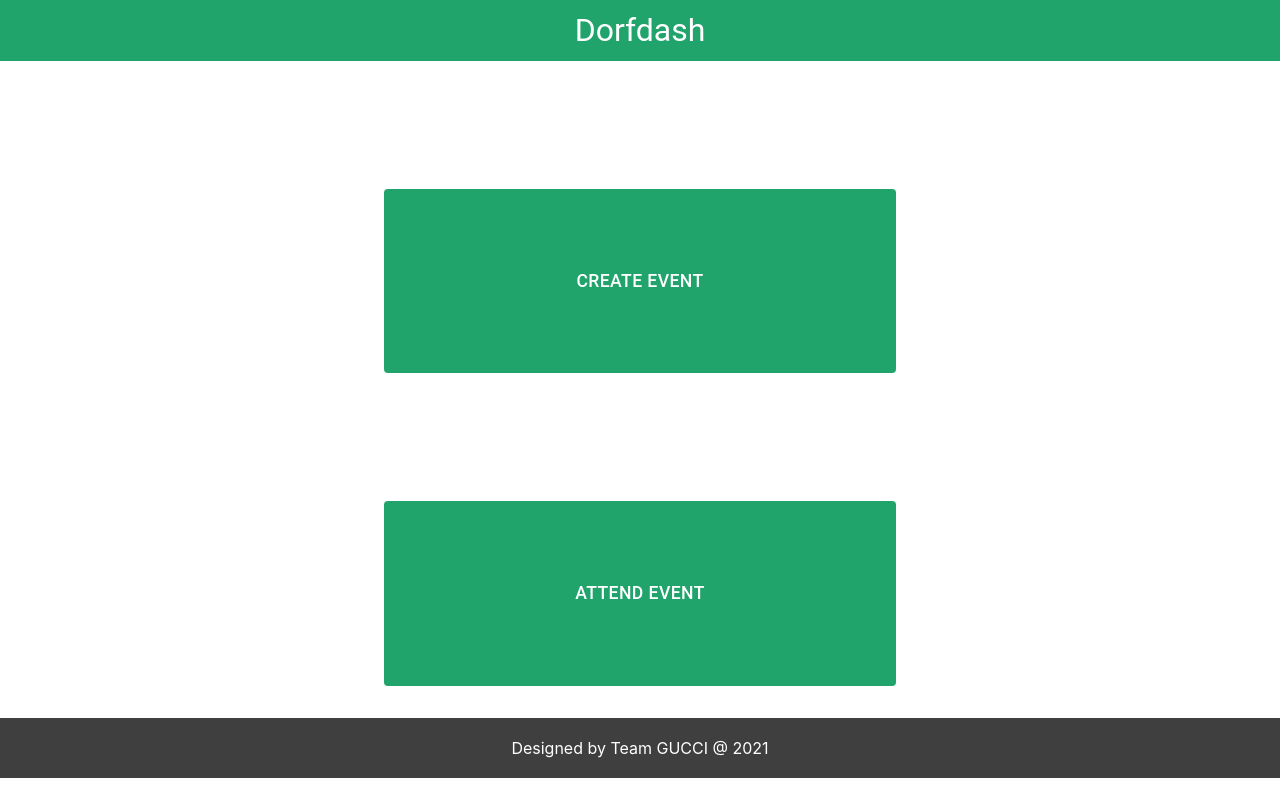
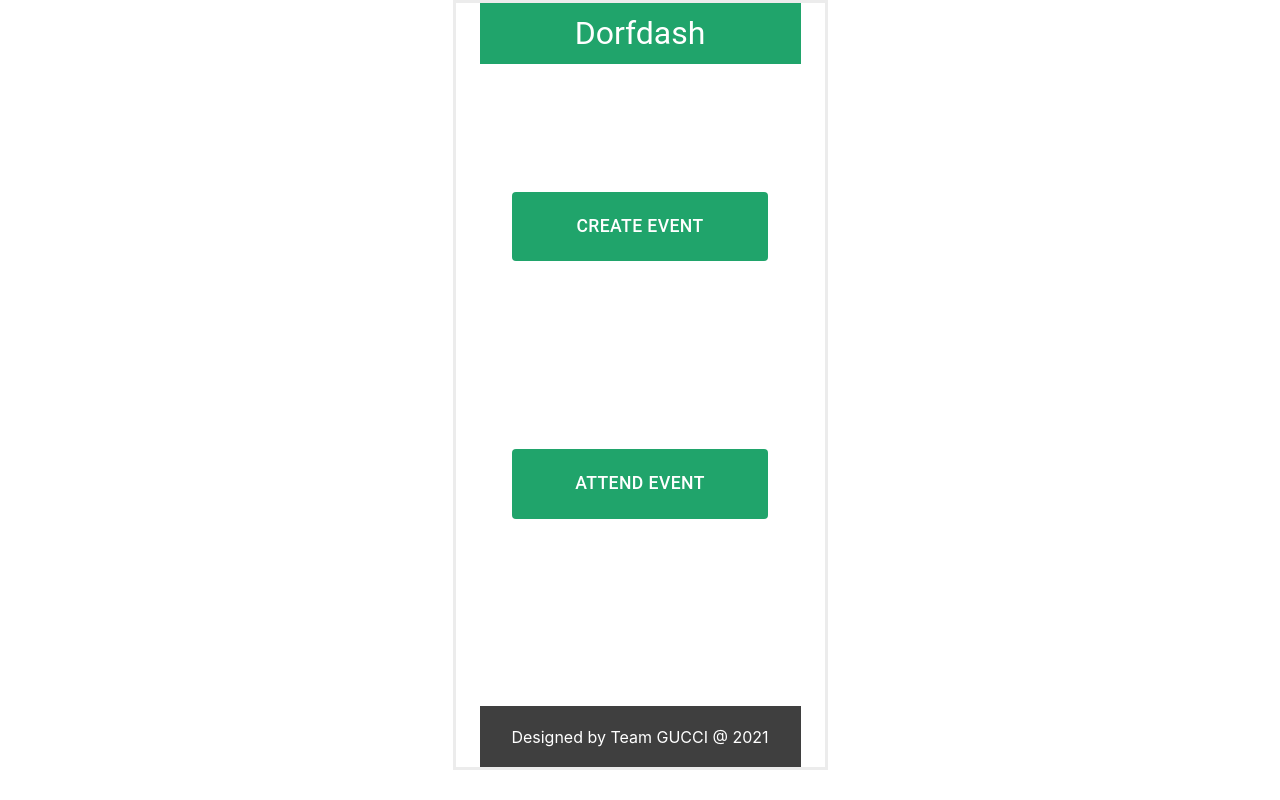
Before and after one commit to RFP54-Gucci/Dorfdash, a React (Create React App) app: page /newUser in a window 1280 px wide. Built offline with nearby package versions, Linux system fonts and the light colour scheme; no server answers.

Commit message:
refactored styling to match team

```diff
--- a/src/components/homepage/homePage.js
+++ b/src/components/homepage/homePage.js
@@ -5,33 +5,42 @@ import Footer from '../Footer/Footer.js';
 import { Container, AppBar, Typography } from '@material-ui/core';
 import { makeStyles } from '@material-ui/core/styles';
 
-// const useStyles = makeStyles({
-//   div: {
-//     width: '100vw',
-//     maxWidth: '100vw',
-//     padding: '0',
-//     height: '100vh'
-//   },
+const useStyles = makeStyles({
+  root: {
+    maxWidth: 375,
+    height: 770,
+    borderColor: '#ECECEC',
+    borderStyle: 'solid',
+    overflowX: 'scroll',
+    marginBottom: 25,
+    padding: 0
+  },
+  div: {
+    width: '100vw',
+    maxWidth: '100vw',
+    padding: '0',
+    height: '100vh'
+  },
 
-//   header: {
-//     backgroundColor: '#20A46B'
-//   },
-//   headerTitle: {
-//     margin: '0',
-//     padding: '2%',
-//   },
-//   footer: {
-//     width: '100vw',
-//     maxWidth: '100vw',
-//     backgroundColor: '#3F3F3F',
-//     padding: '2% 2% 5% 2%',
-//     textAlign: 'center',
-//     color: '#fff'
-//   }
-// });
+  header: {
+    backgroundColor: '#20A46B'
+  },
+  headerTitle: {
+    margin: '0',
+    padding: '2%',
+  },
+  footer: {
+    width: '100vw',
+    maxWidth: '100vw',
+    backgroundColor: '#3F3F3F',
+    padding: '2% 2% 5% 2%',
+    textAlign: 'center',
+    color: '#fff'
+  }
+});
 
 const Homepage = () => {
-  // const classes = useStyles();
+  const classes = useStyles();
   return (
     // <Container className={classes.div}>
     //   <AppBar position="static" className={classes.header}>
@@ -44,11 +53,11 @@ const Homepage = () => {
     //     <p>Designed by Team GUCCI @ 2021</p>
     //   </Container>
     // </Container>
-    <div>
+    <Container className={classes.root}>
       <Header />
       <SignUpForm />
       <Footer />
-    </div>
+    </Container>
   )
 }
 
--- a/src/components/homepage/newUser.js
+++ b/src/components/homepage/newUser.js
@@ -6,6 +6,16 @@ import { makeStyles } from '@material-ui/core/styles';
 import { Link } from 'react-router-dom';
 
 const useStyles = makeStyles({
+  root: {
+    maxWidth: 375,
+    height: 770,
+    borderColor: '#ECECEC',
+    borderStyle: 'solid',
+    overflowX: 'scroll',
+    marginBottom: 25,
+    display: 'flex',
+    flexDirection: 'column'
+  },
   div: {
     width: '100vw',
     maxWidth: '100vw',
@@ -54,24 +64,21 @@ const useStyles = makeStyles({
     textDecoration: 'none'
   },
   createButton2: {
-    width: '40%',
+    width: '80%',
+    margin: 'auto',
+    padding: '6%',
+    backgroundColor: '#20A46B',
+    color: '#fff',
+    // marginTop: '10%',
+    marginTop: '40%'
+  },
+  attendButton2: {
+    width: '80%',
     margin: 'auto',
     padding: '6%',
     backgroundColor: '#20A46B',
     color: '#fff',
     marginTop: '10%'
-  },
-  attendButton2: {
-    width: '40%',
-    margin: 'auto',
-    padding: '6%',
-    backgroundColor: '#20A46B',
-    color: '#fff',
-    marginTop: '10%'
-  },
-  mobileDiv: {
-    display: 'flex',
-    flexDirection: 'column'
   }
 });
 
@@ -101,7 +108,7 @@ const NewUser = () => {
     //     <p>Designed by Team GUCCI @ 2021</p>
     //   </Container>
     // </Container>
-    <div className={classes.mobileDiv}>
+    <Container className={classes.root}>
       <Header />
       <Button className={classes.createButton2}>
          <Link to="/eventForm" className={classes.link}>
@@ -114,7 +121,7 @@ const NewUser = () => {
          </Link>
        </Button>
        <Footer/>
-    </div>
+    </Container>
   )
 }
 
--- a/src/components/homepage/returningUser.js
+++ b/src/components/homepage/returningUser.js
@@ -7,6 +7,14 @@ import { makeStyles } from '@material-ui/core/styles';
 import { Link } from 'react-router-dom';
 
 const useStyles = makeStyles({
+  root: {
+    maxWidth: 375,
+    height: 770,
+    borderColor: '#ECECEC',
+    borderStyle: 'solid',
+    overflowX: 'scroll',
+    marginBottom: 25,
+  },
   div: {
     width: '100vw',
     maxWidth: '100vw',
@@ -31,9 +39,10 @@ const useStyles = makeStyles({
   },
   form: {
     padding: '5%',
-    margin: '13% auto',
-    borderRadius: '25px',
-    boxShadow: '0px 5px 22px 0px rgba(0,0,0,0.65)'
+    // margin: '13% auto',
+    margin: '53% auto',
+    // borderRadius: '25px',
+    // boxShadow: '0px 5px 22px 0px rgba(0,0,0,0.65)'
   },
   button: {
     backgroundColor: '#20A46B',
@@ -90,7 +99,7 @@ const ReturningUser = () => {
     //     <p>Designed by Team GUCCI @ 2021</p>
     //   </Container>
     // </Container>
-    <div>
+    <Container className={classes.root}>
       <Header />
       <Container className={classes.form} maxWidth="xs">
         <h2>Welcome Back!</h2>
@@ -101,7 +110,7 @@ const ReturningUser = () => {
         </Button>
       </Container>
       <Footer />
-    </div>
+    </Container>
   )
 }
 
--- a/src/components/homepage/signupform.js
+++ b/src/components/homepage/signupform.js
@@ -19,10 +19,10 @@ const axios = require('axios');
 
 const useStyles = makeStyles({
   form: {
-    padding: '5%',
+    padding: '5% 5% 2% 5%',
     margin: '2% auto',
-    borderRadius: '25px',
-    boxShadow: '0px 5px 22px 0px rgba(0,0,0,0.65)'
+    // borderRadius: '25px',
+    // boxShadow: '0px 5px 22px 0px rgba(0,0,0,0.65)'
   },
   title: {
     fontSize: '2.2rem'
```
